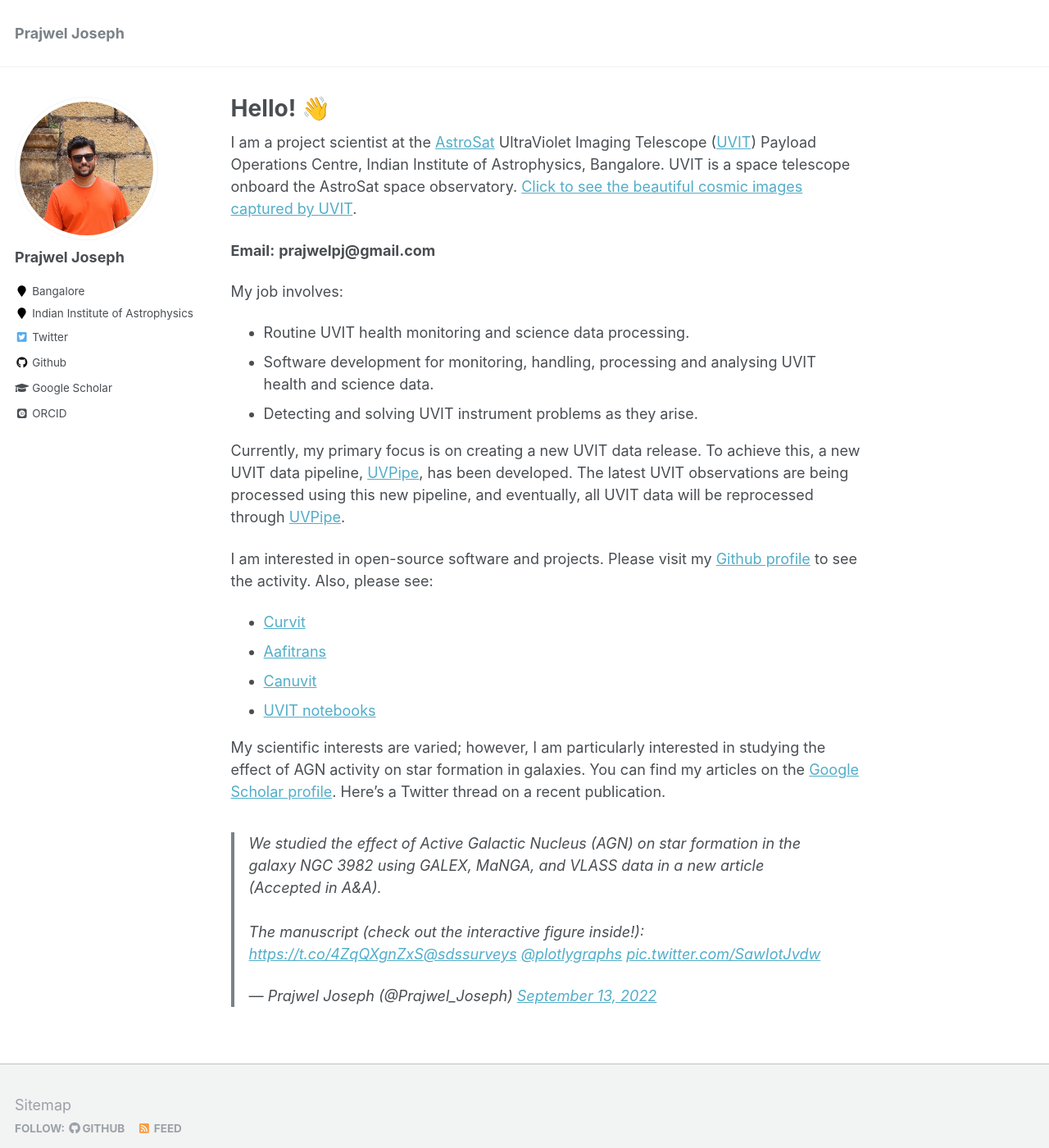
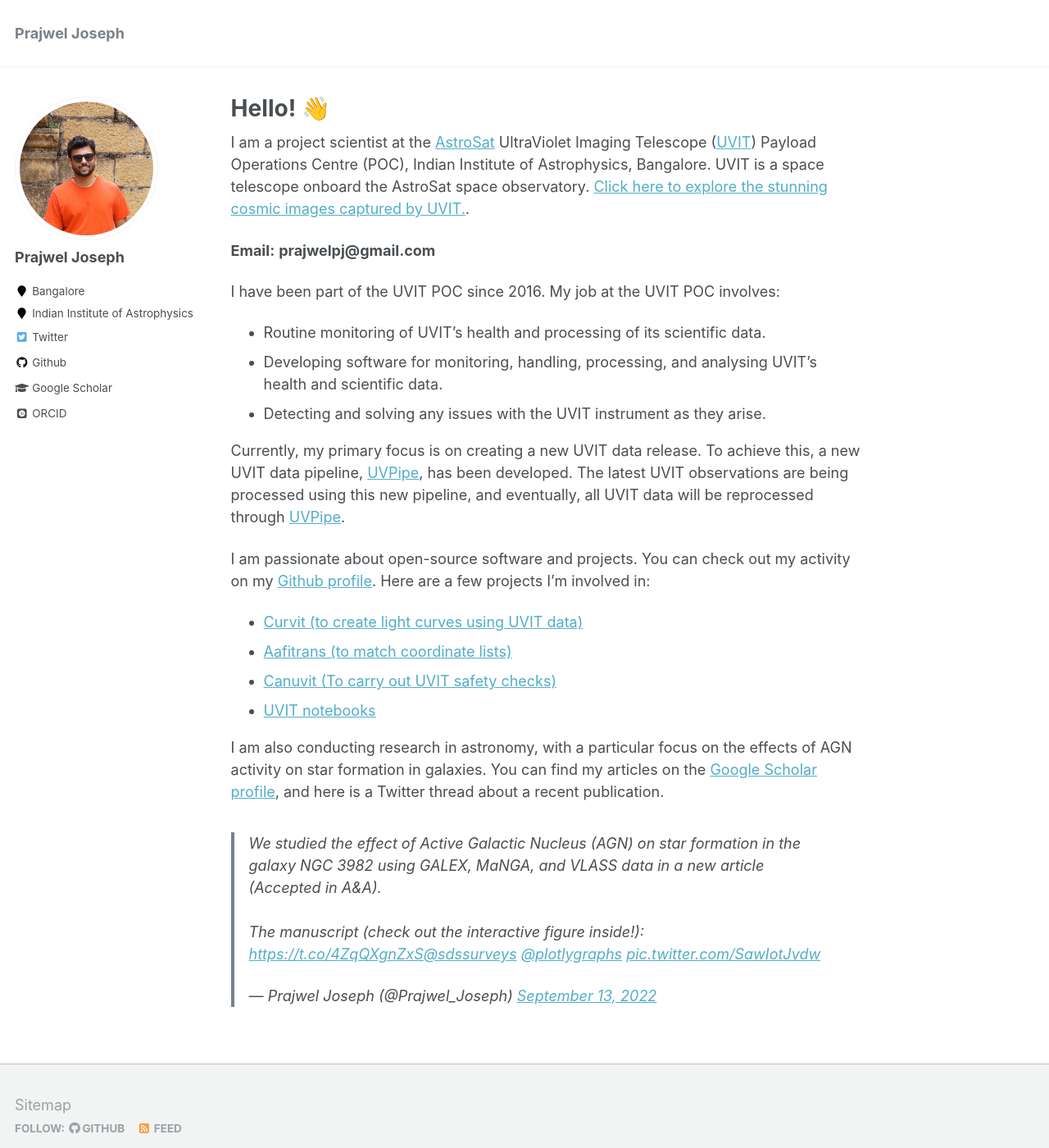
Before and after one commit to prajwel/prajwel.github.io, a Jekyll site: the page built from _pages/about.md, in a window 1280 px wide and 1400 px high. Shown: the whole window at 82% size. Built offline with Jekyll 4.4.1, drawn with Linux system fonts in a browser that asks for light colours; some web fonts are replaced; comment, search, counter and statistics services are not loaded.

Commit message:
Update about.md

```diff
--- a/_pages/about.md
+++ b/_pages/about.md
@@ -8,25 +8,24 @@
   - /about.html
 ---
 
-I am a project scientist at the <a href="https://en.wikipedia.org/wiki/AstroSat">AstroSat</a> UltraViolet Imaging Telescope (<a href="https://www.iiap.res.in/projects/uvit/">UVIT</a>) Payload Operations Centre, Indian Institute of Astrophysics, Bangalore. UVIT is a space telescope onboard the AstroSat space observatory. <a href="https://www.flickr.com/photos/iiabengaluru/albums/72177720319674566/">Click to see the beautiful cosmic images captured by UVIT</a>.
+I am a project scientist at the <a href="https://en.wikipedia.org/wiki/AstroSat">AstroSat</a> UltraViolet Imaging Telescope (<a href="https://www.iiap.res.in/projects/uvit/">UVIT</a>) Payload Operations Centre (POC), Indian Institute of Astrophysics, Bangalore. UVIT is a space telescope onboard the AstroSat space observatory. <a href="https://www.flickr.com/photos/iiabengaluru/albums/72177720319674566/">Click here to explore the stunning cosmic images captured by UVIT.</a>.
 
 **&#69;&#109;&#97;&#105;&#108;:** **&#112;&#114;&#97;&#106;&#119;&#101;&#108;&#112;&#106;&#64;&#103;&#109;&#97;&#105;&#108;&#46;&#99;&#111;&#109;**
 
-My job involves:
-* Routine UVIT health monitoring and science data processing.
-* Software development for monitoring, handling, processing and analysing UVIT health and science data.
-* Detecting and solving UVIT instrument problems as they arise.
+I have been part of the UVIT POC since 2016. My job at the UVIT POC involves:
+* Routine monitoring of UVIT's health and processing of its scientific data.
+* Developing software for monitoring, handling, processing, and analysing UVIT's health and scientific data.
+* Detecting and solving any issues with the UVIT instrument as they arise.
 
 Currently, my primary focus is on creating a new UVIT data release. To achieve this, a new UVIT data pipeline, <a href="https://github.com/prajwel/UVPipe">UVPipe</a>, has been developed. The latest UVIT observations are being processed using this new pipeline, and eventually, all UVIT data will be reprocessed through <a href="https://github.com/prajwel/UVPipe">UVPipe</a>.
 
-
-I am interested in open-source software and projects. Please visit my <a href="https://github.com/prajwel">Github profile</a> to see the activity. Also, please see:
-* <a href="https://github.com/prajwel/curvit">Curvit</a>
-* <a href="https://github.com/prajwel/aafitrans">Aafitrans</a>
-* <a href="https://github.com/prajwel/canuvit">Canuvit</a>
+I am passionate about open-source software and projects. You can check out my activity on my <a href="https://github.com/prajwel">Github profile</a>. Here are a few projects I’m involved in:
+* <a href="https://curvit.readthedocs.io/en/latest/">Curvit (to create light curves using UVIT data)</a>
+* <a href="https://github.com/prajwel/aafitrans">Aafitrans (to match coordinate lists)</a>
+* <a href="https://github.com/prajwel/canuvit">Canuvit (To carry out UVIT safety checks)</a>
 * <a href="https://github.com/prajwel/UVIT_notebooks">UVIT notebooks</a>
 
 
-My scientific interests are varied; however, I am particularly interested in studying the effect of AGN activity on star formation in galaxies. You can find my articles on the <a href="https://scholar.google.co.in/citations?user=zSnUDggAAAAJ&hl=en">Google Scholar profile</a>. Here's a Twitter thread on a recent publication.
+I am also conducting research in astronomy, with a particular focus on the effects of AGN activity on star formation in galaxies. You can find my articles on the <a href="https://scholar.google.co.in/citations?user=zSnUDggAAAAJ&hl=en">Google Scholar profile</a>, and here is a Twitter thread about a recent publication.
 
 <blockquote class="twitter-tweet"><p lang="en" dir="ltr">We studied the effect of Active Galactic Nucleus (AGN) on star formation in the galaxy NGC 3982 using GALEX, MaNGA, and VLASS data in a new article (Accepted in A&amp;A).<br><br>The manuscript (check out the interactive figure inside!): <a href="https://t.co/4ZqQXgnZxS">https://t.co/4ZqQXgnZxS</a><a href="https://twitter.com/sdssurveys?ref_src=twsrc%5Etfw">@sdssurveys</a> <a href="https://twitter.com/plotlygraphs?ref_src=twsrc%5Etfw">@plotlygraphs</a> <a href="https://t.co/SawIotJvdw">pic.twitter.com/SawIotJvdw</a></p>&mdash; Prajwel Joseph (@Prajwel_Joseph) <a href="https://twitter.com/Prajwel_Joseph/status/1569528979098583040?ref_src=twsrc%5Etfw">September 13, 2022</a></blockquote> <script async src="https://platform.twitter.com/widgets.js" charset="utf-8"></script>
```
